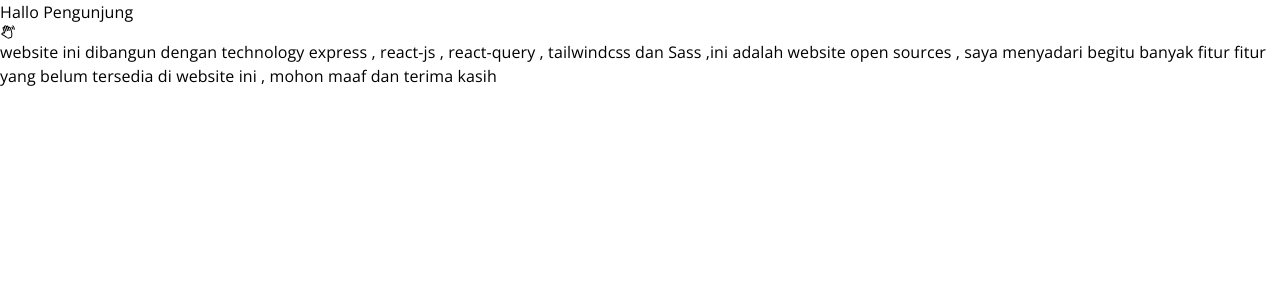
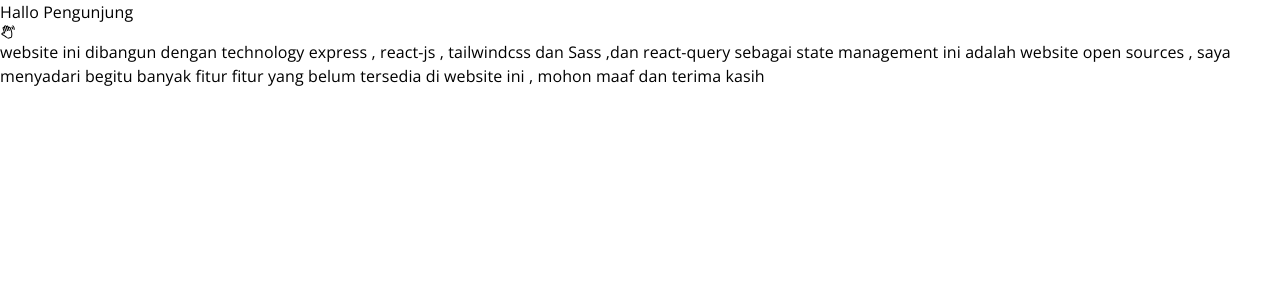
Before and after one commit to hajir1/quranku, a React (Vite) app in the folder fe/: page /informasi in a window 1280 px wide. Shown: the top 300 px of the page. Built offline with nearby package versions, Linux system fonts and the light colour scheme; a web font is replaced by a local one.

Commit message:
last commit

```diff
--- a/fe/src/page/Information.jsx
+++ b/fe/src/page/Information.jsx
@@ -11,7 +11,7 @@
       <div className="p-2">
         <p>
           website ini dibangun dengan technology express , react-js ,
-          react-query , tailwindcss dan Sass ,ini adalah website open sources ,
+           tailwindcss dan Sass ,dan react-query sebagai state management ini adalah website open sources ,
           saya menyadari begitu banyak fitur fitur yang belum tersedia di
           website ini , mohon maaf dan terima kasih
         </p>
```
Also changed, not shown: 1 other file (tests, documents, lock files or other folders).
